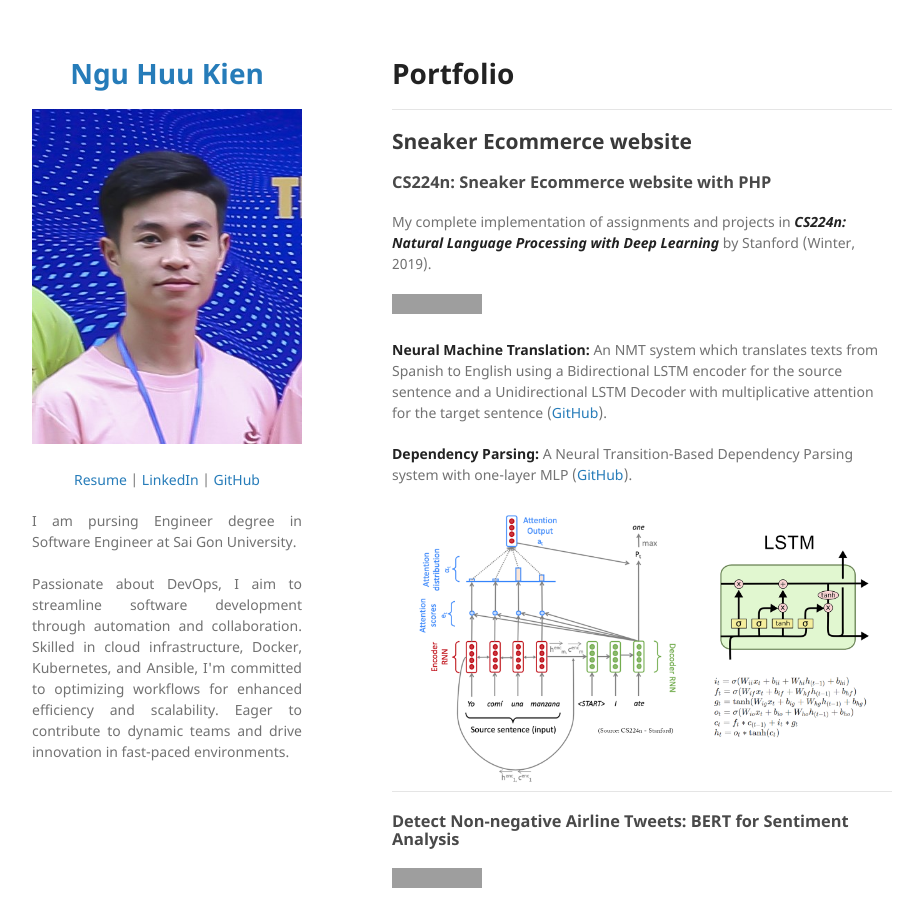
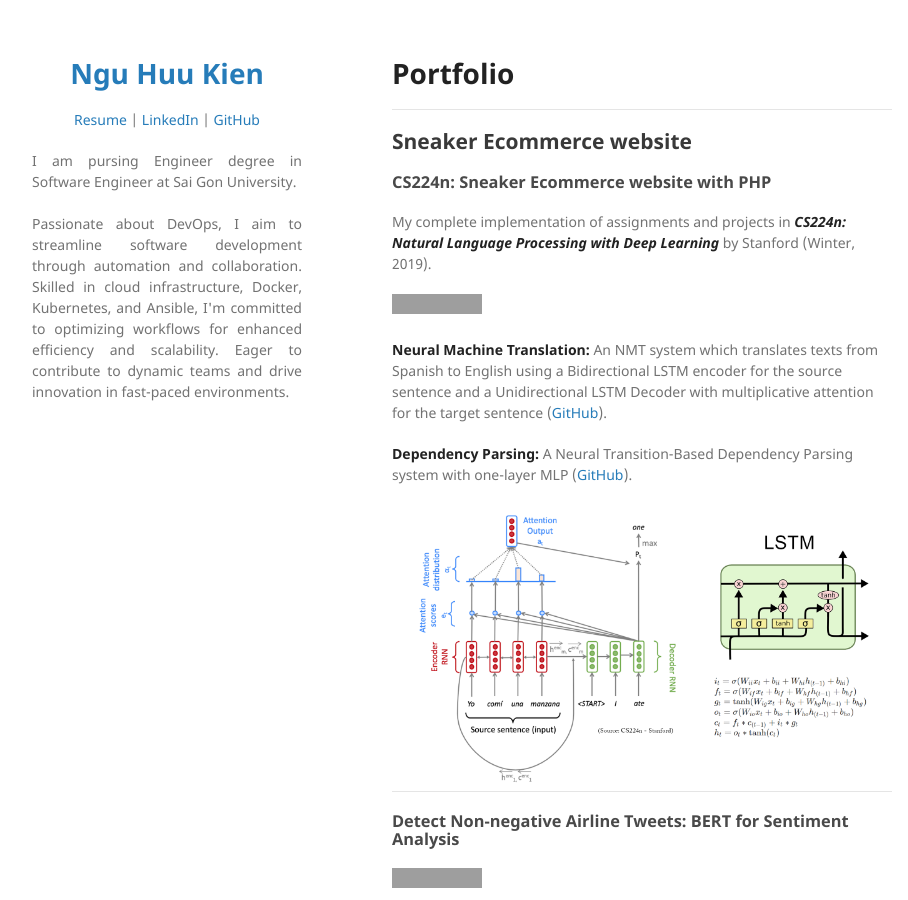
Before and after one commit to HuuKienIT/HuuKien-Portfolio, a Jekyll site: the page built from index.md, in a window 1280 px wide and 900 px high. Shown: the whole window, without its empty margins (178-1086 px from the left). Built offline with Jekyll 4.4.1, drawn with Linux system fonts in a browser that asks for light colours; our own code applies the rules of GitHub Pages for plain Markdown files; grey boxes are pictures that could not be loaded.

Commit message:
Update _config.yml

```diff
--- a/_config.yml
+++ b/_config.yml
@@ -1,6 +1,6 @@
 title: <p align="center"> Ngu Huu Kien </p>
 
-logo: "/images/HuuKien.jpg?raw=true"
+# logo: "/images/HuuKien.jpg?raw=true"
 
 description:
   <p align="center">
```
